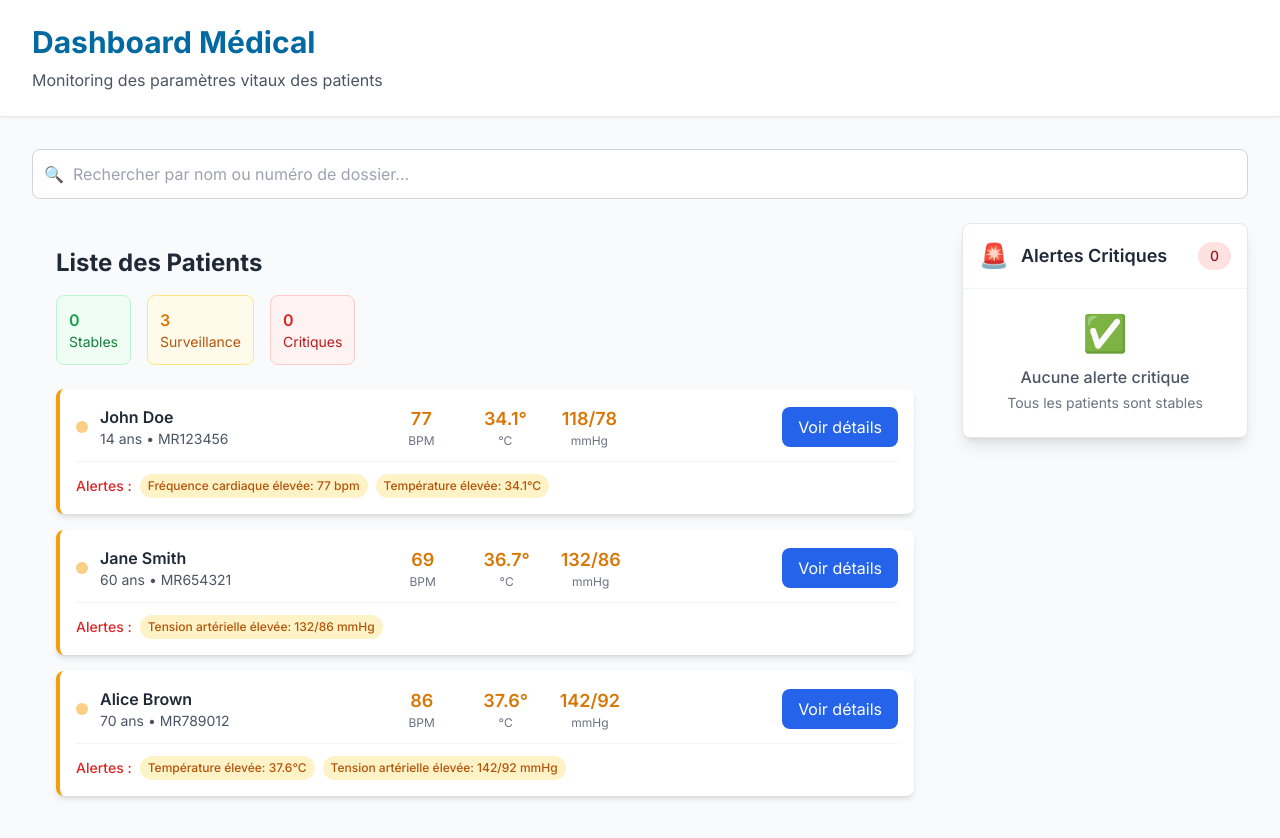
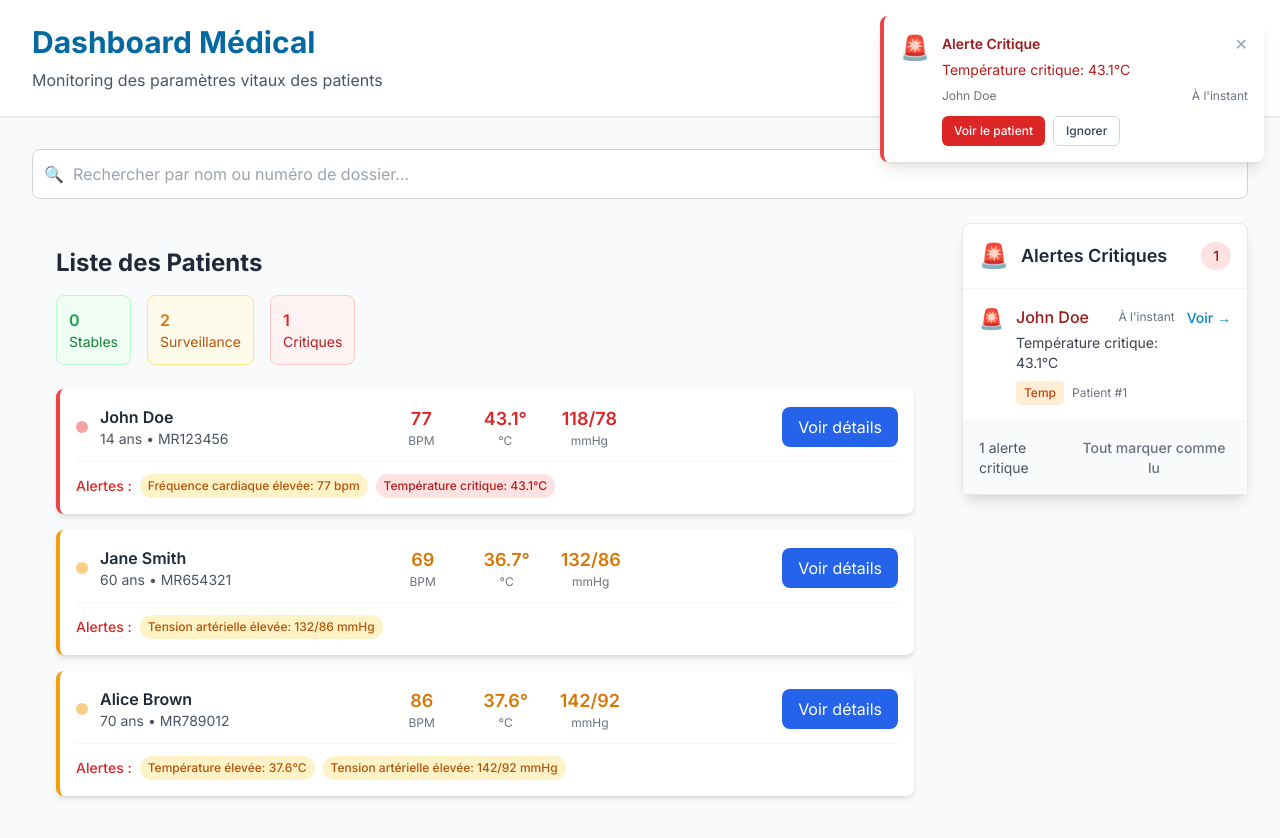
Before and after one commit to RoyoPauline/Test-technique-royo, a Vue app: page / in a window 1280 px wide. Shown: the top 838 px of the page. Built offline with nearby package versions, Linux system fonts and the light colour scheme.

Commit message:
Add Toast notification system for critical alerts

```diff
--- a/src/App.vue
+++ b/src/App.vue
@@ -57,6 +57,11 @@
         </div>
       </div>
     </main>
+
+    <ToastContainer
+      :patients="patients"
+      @view-patient="handleViewPatientFromAlert"
+    />
   </div>
 </template>
 
@@ -66,6 +71,7 @@ import PatientList from '@/components/PatientList.vue'
 import PatientCard from '@/components/PatientCard.vue'
 import AlertsPanel from '@/components/AlertsPanel.vue'
 import SearchBar from '@/components/SearchBar.vue'
+import ToastContainer from '@/components/ToastContainer.vue'
 import { PatientService } from '@/services/patientService'
 import type { Patient, Alert } from '@/types/patient'
 
--- /dev/null
+++ b/src/components/Toast.vue
@@ -0,0 +1,204 @@
+<template>
+  <Transition name="toast" appear>
+    <div
+      v-if="isVisible"
+      class="toast-container fixed top-4 right-4 z-50 max-w-sm w-full"
+    >
+      <div
+        class="toast bg-white rounded-lg shadow-lg border-l-4 p-4 flex items-start gap-3"
+        :class="getToastClass()"
+      >
+        <div class="toast-icon text-2xl flex-shrink-0">
+          {{ getIcon() }}
+        </div>
+
+        <div class="toast-content flex-1">
+          <div class="toast-header flex items-center justify-between mb-1">
+            <h4 class="font-semibold text-sm" :class="getTitleClass()">
+              {{ getTitle() }}
+            </h4>
+            <button
+              class="toast-close text-gray-400 hover:text-gray-600 transition-colors"
+              @click="closeToast"
+            >
+              ✕
+            </button>
+          </div>
+
+          <p class="toast-message text-sm" :class="getMessageClass()">
+            {{ alert.message }}
+          </p>
+
+          <div class="toast-details mt-2 text-xs text-gray-500">
+            <div class="flex items-center justify-between">
+              <span>{{ getPatientName() }}</span>
+              <span>{{ formatTime(alert.timestamp) }}</span>
+            </div>
+          </div>
+
+          <div class="toast-actions mt-3 flex gap-2">
+            <button
+              class="toast-action-btn px-3 py-1.5 text-xs font-medium rounded-md transition-colors"
+              :class="getActionClass()"
+              @click="viewPatient"
+            >
+              Voir le patient
+            </button>
+            <button
+              class="toast-dismiss-btn px-3 py-1.5 text-xs font-medium rounded-md border border-gray-300 text-gray-700 hover:bg-gray-50 transition-colors"
+              @click="closeToast"
+            >
+              Ignorer
+            </button>
+          </div>
+        </div>
+      </div>
+    </div>
+  </Transition>
+</template>
+
+<script setup lang="ts">
+import { ref, onMounted, onUnmounted } from 'vue'
+import { PatientService } from '@/services/patientService'
+import type { Alert, Patient } from '@/types/patient'
+
+const props = defineProps<{
+  alert: Alert
+  patients: Patient[]
+}>()
+
+const emit = defineEmits<{
+  close: []
+  viewPatient: [patientId: number]
+}>()
+
+const patientService = PatientService.getInstance()
+const isVisible = ref(true)
+const autoCloseTimer = ref<NodeJS.Timeout | null>(null)
+
+const getToastClass = (): string => {
+  switch (props.alert.severity) {
+    case 'critical':
+      return 'border-medical-critical-500 bg-medical-critical-50'
+    case 'warning':
+      return 'border-medical-watch-500 bg-medical-watch-50'
+    default:
+      return 'border-gray-500 bg-gray-50'
+  }
+}
+
+const getIcon = (): string => {
+  switch (props.alert.severity) {
+    case 'critical':
+      return '🚨'
+    case 'warning':
+      return '⚠️'
+    default:
+      return 'ℹ️'
+  }
+}
+
+const getTitle = (): string => {
+  switch (props.alert.severity) {
+    case 'critical':
+      return 'Alerte Critique'
+    case 'warning':
+      return 'Alerte de Surveillance'
+    default:
+      return 'Notification'
+  }
+}
+
+const getTitleClass = (): string => {
+  switch (props.alert.severity) {
+    case 'critical':
+      return 'text-medical-critical-800'
+    case 'warning':
+      return 'text-medical-watch-800'
+    default:
+      return 'text-gray-800'
+  }
+}
+
+const getMessageClass = (): string => {
+  switch (props.alert.severity) {
+    case 'critical':
+      return 'text-medical-critical-700'
+    case 'warning':
+      return 'text-medical-watch-700'
+    default:
+      return 'text-gray-700'
+  }
+}
+
+const getActionClass = (): string => {
+  switch (props.alert.severity) {
+    case 'critical':
+      return 'bg-medical-critical-600 text-white hover:bg-medical-critical-700'
+    case 'warning':
+      return 'bg-medical-watch-600 text-white hover:bg-medical-watch-700'
+    default:
+      return 'bg-primary-600 text-white hover:bg-primary-700'
+  }
+}
+
+const getPatientName = (): string => {
+  const patient = props.patients.find(p => p.id === props.alert.patientId)
+  return patient ? `${patient.firstName} ${patient.lastName}` : `Patient #${props.alert.patientId}`
+}
+
+const formatTime = (timestamp: Date): string => {
+  const now = new Date()
+  const diff = now.getTime() - timestamp.getTime()
+  const minutes = Math.floor(diff / 60000)
+
+  if (minutes < 1) return 'À l\'instant'
+  if (minutes < 60) return `Il y a ${minutes}min`
+
+  const hours = Math.floor(minutes / 60)
+  if (hours < 24) return `Il y a ${hours}h`
+
+  return timestamp.toLocaleDateString('fr-FR')
+}
+
+const viewPatient = () => {
+  emit('viewPatient', props.alert.patientId)
+  closeToast()
+}
+
+const closeToast = () => {
+  isVisible.value = false
+  if (autoCloseTimer.value) {
+    clearTimeout(autoCloseTimer.value)
+  }
+  setTimeout(() => {
+    emit('close')
+  }, 300)
+}
+
+const startAutoClose = () => {
+  if (props.alert.severity === 'critical') {
+    autoCloseTimer.value = setTimeout(() => {
+      closeToast()
+    }, 10000)
+  } else {
+    autoCloseTimer.value = setTimeout(() => {
+      closeToast()
+    }, 5000)
+  }
+}
+
+onMounted(() => {
+  startAutoClose()
+})
+
+onUnmounted(() => {
+  if (autoCloseTimer.value) {
+    clearTimeout(autoCloseTimer.value)
+  }
+})
+</script>
+
+<style scoped>
+/* Les styles sont maintenant dans un fichier à part */
+</style>
--- /dev/null
+++ b/src/components/ToastContainer.vue
@@ -0,0 +1,86 @@
+<template>
+  <div class="toast-container-wrapper fixed top-4 right-4 z-50 space-y-3 max-w-sm w-full">
+    <Toast
+      v-for="toast in toasts"
+      :key="toast.id"
+      :alert="toast.alert"
+      :patients="patients"
+      @close="removeToast(toast.id)"
+      @view-patient="handleViewPatient"
+    />
+  </div>
+</template>
+
+<script setup lang="ts">
+import { ref, onMounted, onUnmounted } from 'vue'
+import Toast from './Toast.vue'
+import { PatientService } from '@/services/patientService'
+import type { Alert, Patient } from '@/types/patient'
+
+const props = defineProps<{
+  patients: Patient[]
+}>()
+
+const emit = defineEmits<{
+  viewPatient: [patientId: number]
+}>()
+
+const patientService = PatientService.getInstance()
+const toasts = ref<Array<{ id: string; alert: Alert }>>([])
+const refreshInterval = ref<NodeJS.Timeout | null>(null)
+
+const addToast = (alert: Alert) => {
+  const toastId = `${alert.id}-${Date.now()}`
+  toasts.value.push({ id: toastId, alert })
+
+  if (toasts.value.length > 3) {
+    toasts.value.shift()
+  }
+}
+
+const removeToast = (toastId: string) => {
+  const index = toasts.value.findIndex(t => t.id === toastId)
+  if (index > -1) {
+    toasts.value.splice(index, 1)
+  }
+}
+
+const checkForNewCriticalAlerts = () => {
+  const criticalAlerts = patientService.getCriticalAlerts()
+
+  criticalAlerts.forEach(alert => {
+    const existingToast = toasts.value.find(t => t.alert.id === alert.id)
+    if (!existingToast) {
+      addToast(alert)
+    }
+  })
+}
+
+const handleViewPatient = (patientId: number) => {
+  emit('viewPatient', patientId)
+}
+
+const startMonitoring = () => {
+  checkForNewCriticalAlerts()
+  refreshInterval.value = setInterval(checkForNewCriticalAlerts, 5000)
+}
+
+const stopMonitoring = () => {
+  if (refreshInterval.value) {
+    clearInterval(refreshInterval.value)
+    refreshInterval.value = null
+  }
+}
+
+onMounted(() => {
+  startMonitoring()
+})
+
+onUnmounted(() => {
+  stopMonitoring()
+})
+</script>
+
+<style scoped>
+/* Les styles sont maintenant dans un fichier à part */
+</style>
--- a/src/data/patients.json
+++ b/src/data/patients.json
@@ -8,7 +8,7 @@
       "medicalRecordNumber": "MR123456",
       "vitals": {
         "heartRate": [190, 75, 72, 78, 77],
-        "temperature": [46.5, 37.7, 37.0, 36.2, 34.1],
+            "temperature": [46.5, 37.7, 37.0, 36.2, 43.1],
         "bloodPressure": [
           {"systolic": 120, "diastolic": 80},
           {"systolic": 122, "diastolic": 82},
--- a/src/styles/components.css
+++ b/src/styles/components.css
@@ -261,6 +261,55 @@
     }
 }
 
+/* Toast Components */
+.toast-container-wrapper {
+    pointer-events: none;
+}
+
+.toast-container {
+    pointer-events: auto;
+}
+
+.toast {
+    @apply transition-all duration-300 ease-in-out;
+}
+
+.toast-close {
+    @apply transition-colors duration-200;
+}
+
+.toast-action-btn {
+    @apply transition-colors duration-200;
+}
+
+.toast-dismiss-btn {
+    @apply transition-colors duration-200;
+}
+
+.toast-enter-active {
+    transition: all 0.3s ease-out;
+}
+
+.toast-leave-active {
+    transition: all 0.3s ease-in;
+}
+
+.toast-enter-from {
+    opacity: 0;
+    transform: translateX(100%);
+}
+
+.toast-leave-to {
+    opacity: 0;
+    transform: translateX(100%);
+}
+
+.toast-enter-to,
+.toast-leave-from {
+    opacity: 1;
+    transform: translateX(0);
+}
+
 /* Dark mode support (optionnel) */
 @media (prefers-color-scheme: dark) {
     .patient-card {
```
